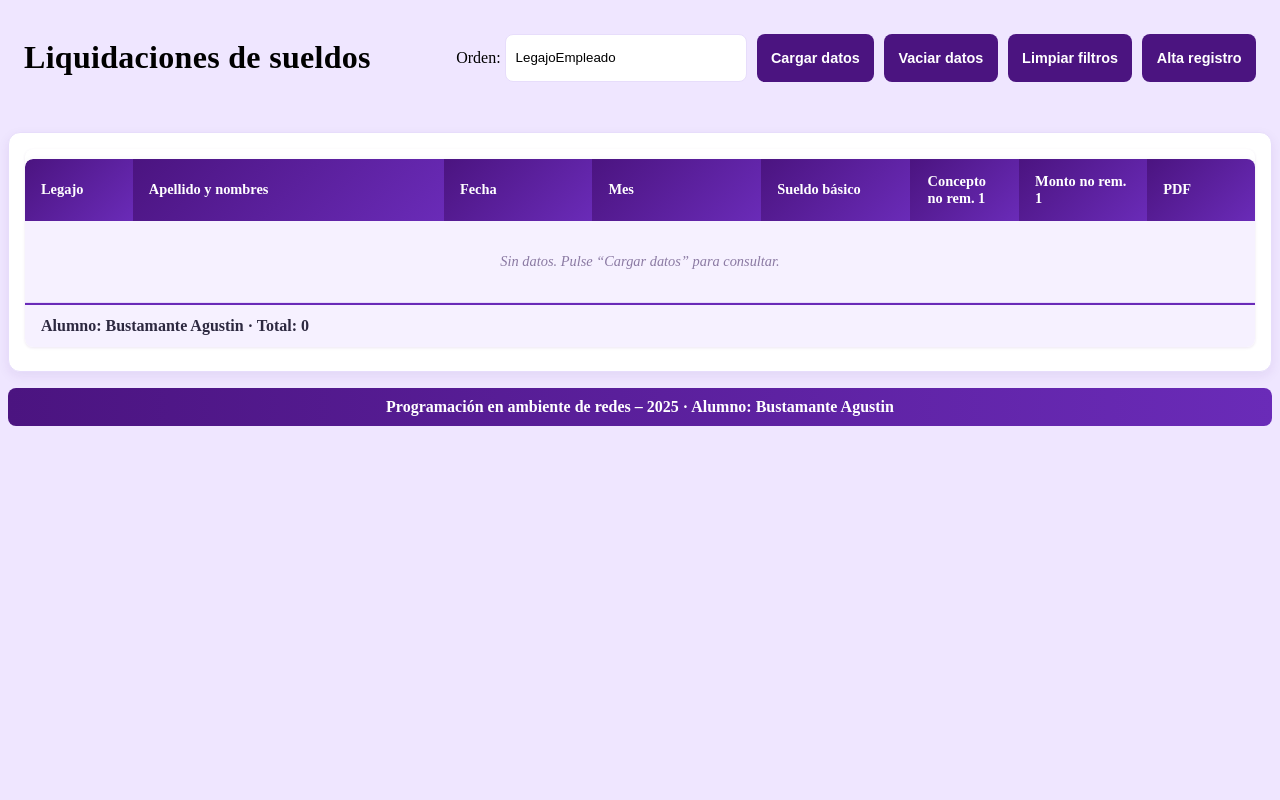
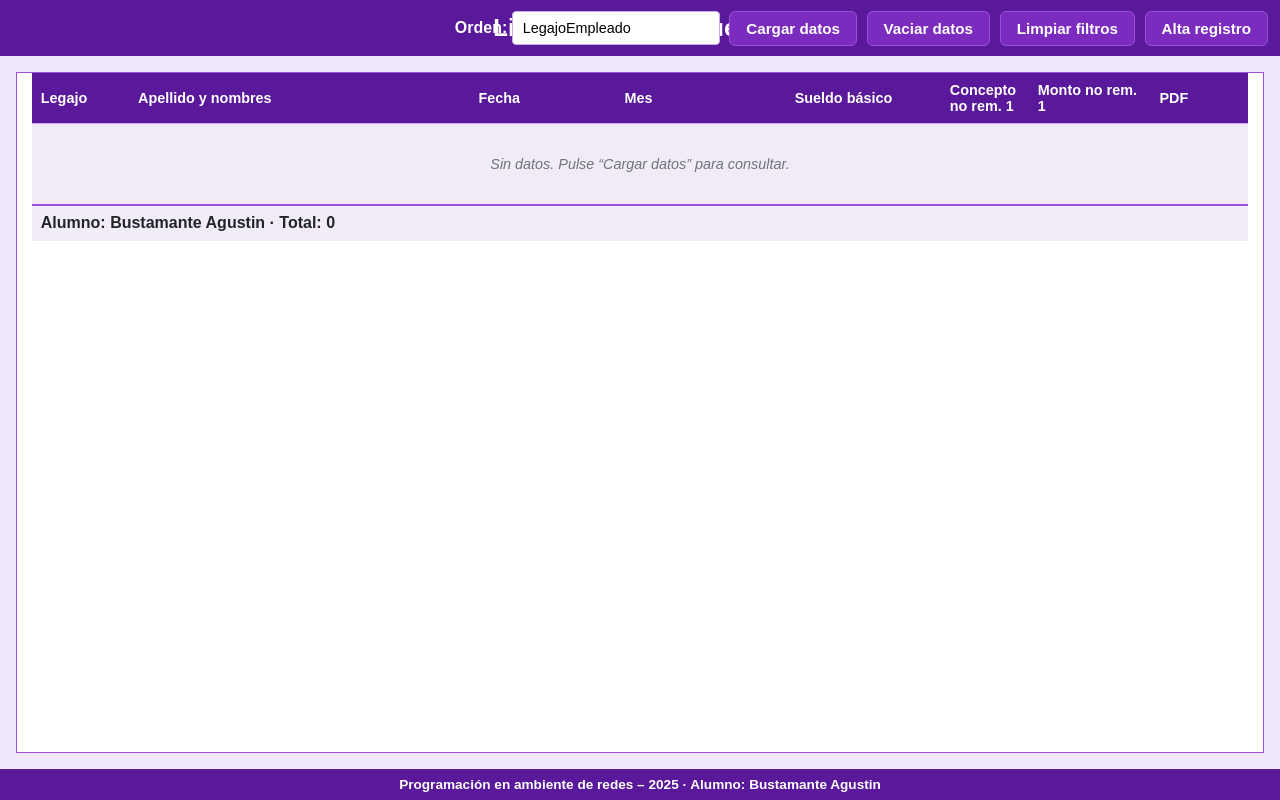
Before and after one commit to agusbustamante/ejercicios, a PHP site: page /ejercicios/Php/11sesiones/app_modulo1/index.html in a window 1280 px wide. Run offline with PHP 8.4, Linux system fonts and the light colour scheme; the visitor is signed in with stand-in values (Sample User, id 1); data that the repository does not hold is empty.

Commit message:
Refactor styles.css for design improvements
Updated CSS variables and styles for improved design consistency and responsiveness.

```diff
--- a/ejercicios/Php/11sesiones/app_modulo1/styles.css
+++ b/ejercicios/Php/11sesiones/app_modulo1/styles.css
@@ -1,153 +1,169 @@
-/* Variables CSS */
 :root{
-  --violeta: #4b1480;
-  --violeta-osc:#3a0f64;
-  --violeta-med:#6a2bb8;
-  --lavanda:#efe6ff;
-  --lavanda-2:#f6f1ff;
-  --borde:#e7ddfb;
-  --texto:#2d2940;
+  --color-primario:#5a189a;
+  --color-secundario:#9d4edd;
+  --color-fondo:#f1e8fb;
+  --color-texto:#212529;
+  --color-boton:#7b2cbf;
+  --color-boton-hover:#5a189a;
+  --borde:#cfa9e9;
+  --overlay-opacity:.55;
 }
 
+*{box-sizing:border-box;}
+
 /* Layout Principal */
+html,body{height:100%}
 body.vista-simple{
-  background: var(--lavanda);
+  font-family:Arial,Helvetica,sans-serif;
+  color:var(--color-texto);
+  background:var(--color-fondo);
+  display:flex;
+  flex-direction:column;
+  min-height:100vh;
+  margin:0;
+  padding:0;
 }
 
 /* Contenedor central */
 .vista-simple .contenedor-tabla{
-  max-width: 1280px;
-  margin: 24px auto 0;
-  background: #fff;
-  border-radius: 12px;
-  box-shadow: 0 4px 12px rgba(75,20,128,.08);
-  border: 1px solid var(--borde);
-  padding: 16px 16px 24px;
+  flex:1;
+  display:flex;
+  flex-direction:column;
+  padding:1rem;
 }
 
-/* Encabezado */
+/* Encabezado - Estilo Tabla2 */
+.vista-simple .barra-superior{
+  background:var(--color-primario);
+  color:#fff;
+  font-weight:700;
+  position:sticky;
+  top:0;
+  z-index:10;
+}
+
 .vista-simple .barra-superior .barra-inner{
+  height:56px;
   display:flex;
   align-items:center;
-  justify-content:space-between;
-  max-width: 1280px;
-  margin: 0 auto;
-  padding: 10px 16px;
-  gap:12px;
+  justify-content:center;
+  position:relative;
+  padding:0 12px;
 }
 
 .vista-simple .titulo{
-  font-weight: 800;
-  letter-spacing:.3px;
+  margin:0;
+  font-size:1.5rem;
+  font-weight:800;
 }
 
 .vista-simple .acciones-header{
+  position:absolute;
+  right:12px;
   display:flex;
-  gap:10px;
+  gap:.6rem;
   flex-wrap:wrap;
 }
 
 /* Input orden */
 .vista-simple #orden{
-  width: 220px;
-  height: 34px;
+  padding:8px 10px;
   border:1px solid var(--borde);
-  border-radius:8px;
-  padding:6px 10px;
+  background:#fff;
+  border-radius:4px;
+  font-size:0.9rem;
 }
 
-/* Botones */
+/* Botones - Estilo Tabla2 */
 .boton{
-  background: var(--violeta);
-  color: #fff;
-  border: 0;
-  padding: 10px 20px;
-  border-radius: 8px;
-  font-weight: 700;
-  font-size: 0.9rem;
-  cursor: pointer;
-  transition: background-color 0.2s ease;
+  background:var(--color-boton);
+  color:#fff;
+  border:1px solid var(--color-secundario);
+  padding:.5rem 1rem;
+  border-radius:6px;
+  cursor:pointer;
+  font-size:.95rem;
+  font-weight:600;
+  transition:background .12s ease,transform .06s ease;
 }
 
 .boton:hover{
-  background: var(--violeta-osc);
+  background:var(--color-boton-hover);
 }
 
-.vista-simple .acciones-header .boton{
-  padding:.55rem .9rem;
-  font-weight:600;
+.boton:active{
+  transform:translateY(1px);
 }
 
 .boton-accion{
-  background: #fff;
-  color: var(--violeta-med);
-  border: 1px solid var(--violeta-med);
-  padding: 6px 12px;
-  border-radius: 6px;
-  font-weight: 600;
-  font-size: 0.85rem;
-  cursor: pointer;
-  transition: all 0.2s ease;
+  background:var(--color-boton);
+  color:#fff;
+  border:1px solid var(--color-secundario);
+  padding:6px 12px;
+  border-radius:6px;
+  font-weight:600;
+  font-size:0.85rem;
+  cursor:pointer;
+  transition:background .12s ease;
 }
 
 .boton-accion:hover{
-  background: var(--violeta-med);
-  color: #fff;
+  background:var(--color-boton-hover);
 }
 
-/* Tabla */
+/* Tabla - Estilo Tabla2 */
 .tabla-wrapper{
-  width: 100%;
-  overflow: auto;
-  border-radius: 8px;
-  background: #fff;
-  box-shadow: 0 1px 3px rgba(75,20,128,.1);
+  flex:1;
+  overflow-y:auto;
+  overflow-x:hidden;
+  scrollbar-gutter:stable both-edges;
+  border:1px solid var(--color-secundario);
+  border-radius:0;
+  background:#fff;
 }
 
 .vista-simple table{
-  width: 100%;
-  border-collapse: separate;
-  border-spacing: 0;
-  color: var(--texto);
-  margin-top: 10px;
-  border-radius: 8px;
-  overflow: hidden;
-  box-shadow: 0 2px 8px rgba(75,20,128,.06);
-  table-layout: fixed;
+  width:100%;
+  border-collapse:collapse;
+  table-layout:fixed;
+  color:var(--color-texto);
+}
+
+.vista-simple thead{
+  background:var(--color-primario);
+  color:#fff;
 }
 
 .vista-simple thead th{
-  background: linear-gradient(135deg, var(--violeta) 0%, var(--violeta-med) 100%);
-  color: #fff;
-  text-align: left;
-  font-weight: 700;
-  padding: 14px 16px;
-  font-size: 0.9rem;
-  position: static;
-}
-
-.vista-simple thead th:first-child{
-  border-top-left-radius: 8px;
-}
-
-.vista-simple thead th:last-child{
-  border-top-right-radius: 8px;
+  padding:.55rem;
+  text-align:left;
+  border-bottom:1px solid var(--borde);
+  font-weight:700;
+  font-size:0.9rem;
+  position:sticky;
+  top:0;
+  z-index:1;
 }
 
 .vista-simple tbody td{
-  padding: 14px 16px;
-  border-bottom: 1px solid var(--borde);
-  font-size: 0.9rem;
-  background: #fff;
-  transition: background-color 0.2s ease;
+  padding:.55rem;
+  text-align:left;
+  border-bottom:1px solid var(--borde);
+  font-size:0.9rem;
+  word-break:break-word;
+  overflow-wrap:anywhere;
 }
 
-.vista-simple tbody tr:nth-child(odd) td{
-  background: var(--lavanda-2);
+.vista-simple tbody tr:nth-child(odd){
+  background:rgba(90,24,154,.05);
+}
+
+.vista-simple tbody tr:nth-child(even){
+  background:rgba(157,78,221,.05);
 }
 
 .vista-simple tbody tr:hover td{
-  background: #f1e9ff;
+  background:rgba(90,24,154,.12);
 }
 
 /* Anchos de columna */
@@ -192,19 +208,19 @@ body.vista-simple{
 
 /* Estado vacío */
 .vista-simple tbody td[colspan]{
-  text-align: center;
-  color: #8b7aa3;
-  padding: 32px 16px;
-  font-style: italic;
-  background: var(--lavanda-2);
+  text-align:center;
+  color:#6c757d;
+  padding:2rem;
+  font-style:italic;
+  background:rgba(90,24,154,.03);
 }
 
 /* Pie de tabla (tfoot) */
 .vista-simple tfoot td{
-  background: var(--lavanda-2);
-  padding: 12px 16px;
-  font-weight: 600;
-  border-top: 2px solid var(--violeta-med);
+  background:rgba(90,24,154,.08);
+  padding:.55rem;
+  font-weight:600;
+  border-top:2px solid var(--color-secundario);
 }
 
 /* Ocultar elementos */
@@ -221,27 +237,25 @@ body.vista-simple [data-row="filtros"]{
   display:none;
 }
 
-/* Footer */
+/* Footer - Estilo Tabla2 */
 .vista-simple .pie{
-  max-width:1280px;
-  margin: 16px auto 24px;
+  background:var(--color-primario);
+  color:#fff;
   text-align:center;
-  color:#fff;
-  background: linear-gradient(90deg,var(--violeta),var(--violeta-med));
-  border-radius:8px;
-  padding:10px 12px;
+  padding:.5rem 1rem;
+  font-size:.85rem;
   font-weight:600;
 }
 
-/* Modales */
+/* Modales - Estilo Tabla2 */
 .modal{
   position:fixed;
-  left:0; top:0; right:0; bottom:0;
+  inset:0;
   display:flex;
+  justify-content:center;
   align-items:center;
-  justify-content:center;
-  background:rgba(16,8,24,0.45);
-  z-index:60;
+  background:rgba(255,255,255,var(--overlay-opacity));
+  z-index:1000;
 }
 
 .modal.oculto{
```
Also changed, not shown: other parts of ejercicios/Php/11sesiones/app_modulo1/styles.css (+33 -14 lines).
